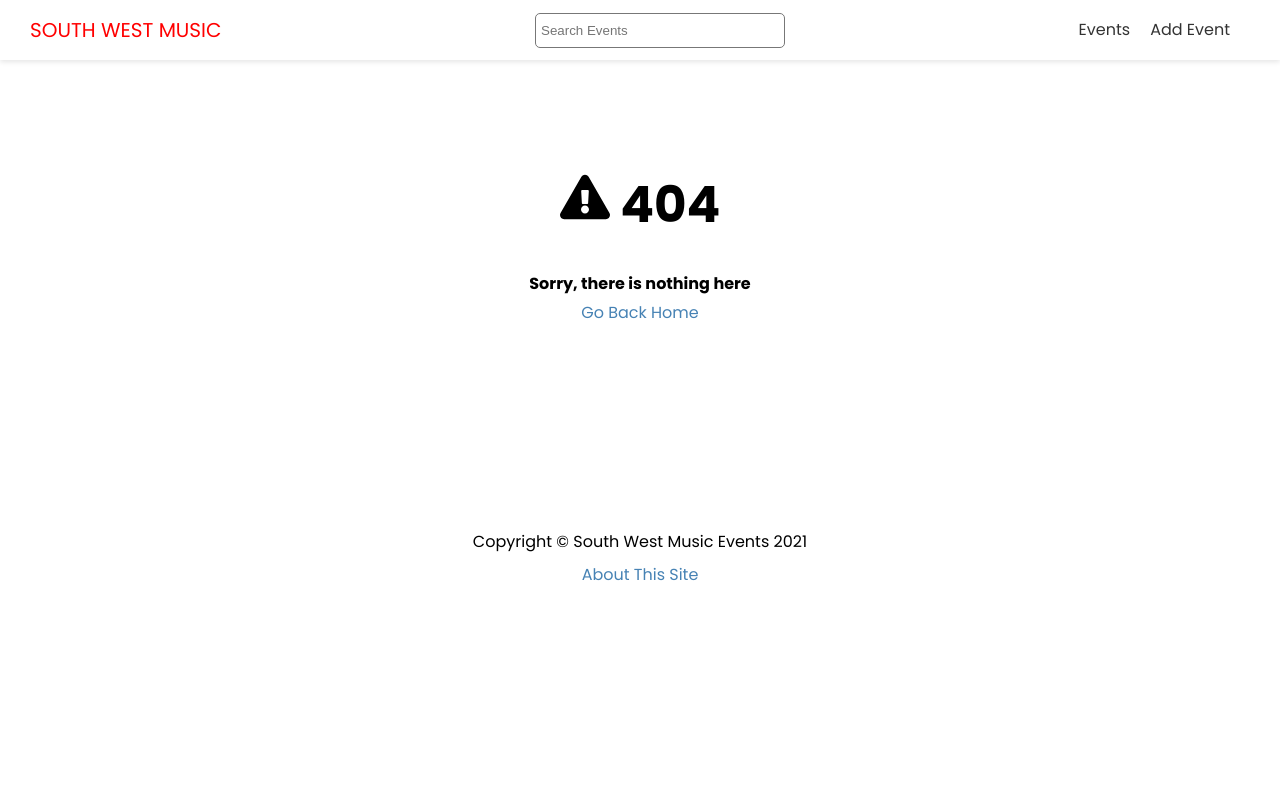
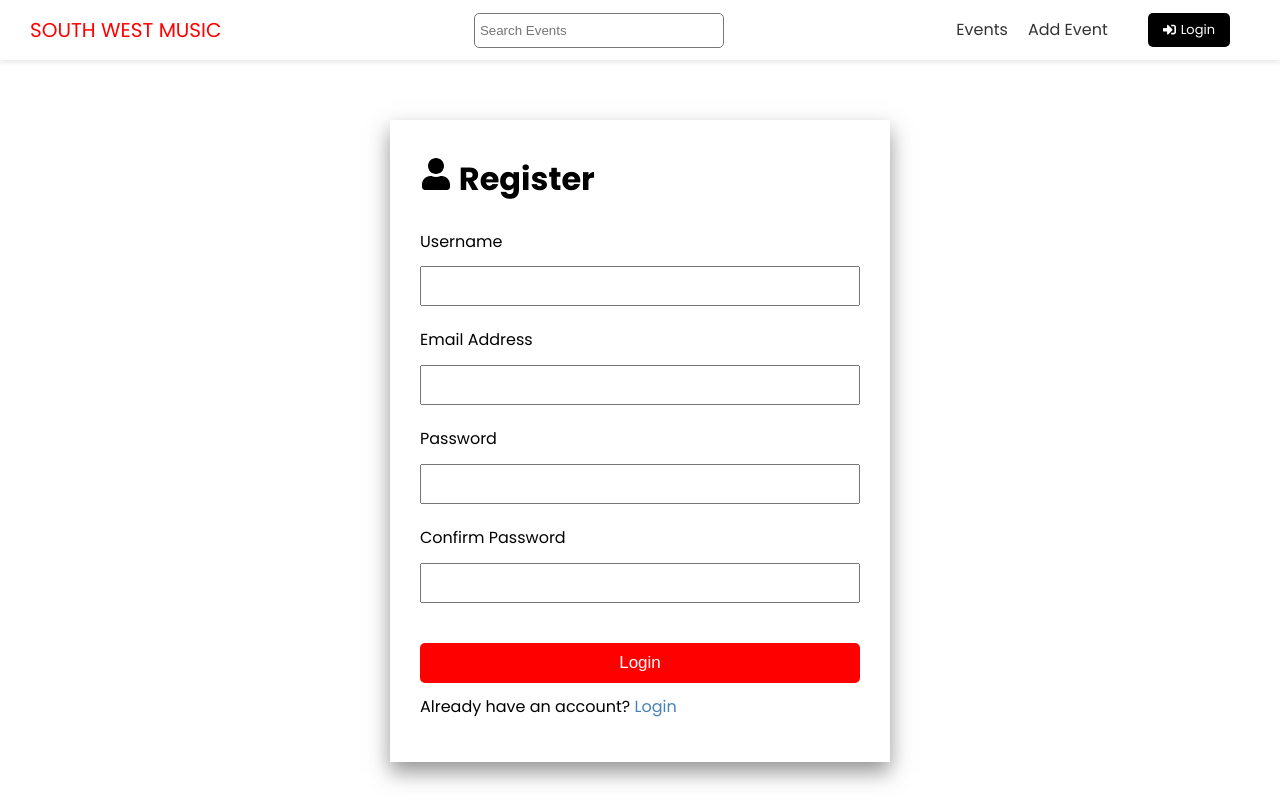
Before and after one commit to ckaylor33/nextjs-events-frontend, a Next.js app: page /account/register in a window 1280 px wide. Before the commit this address had no page. Shown: the top 800 px of the page. Built offline with nearby package versions, Linux system fonts and the light colour scheme.

Commit message:
register and login pages/forms setup

```diff
--- a/components/Header.js
+++ b/components/Header.js
@@ -1,4 +1,5 @@
 import Link from 'next/link'
+import { FaSignInAlt, FaSignOutAlt } from 'react-icons/fa'
 
 import Search from './Search'
 import styles from '@/styles/Header.module.css'
@@ -18,8 +19,17 @@
             <Link href='/events'>
               <a>Events</a>
             </Link>
+          </li>
+          <li>
             <Link href='/events/add'>
               <a>Add Event</a>
+            </Link>
+          </li>
+          <li>
+            <Link href='/account/login'>
+              <a className='btn-secondary btn-icon'>
+                <FaSignInAlt /> Login
+              </a>
             </Link>
           </li>
         </ul>
--- /dev/null
+++ b/pages/account/register.js
@@ -0,0 +1,78 @@
+import { FaUser } from 'react-icons/fa'
+import { ToastContainer, toast } from 'react-toastify'
+import 'react-toastify/dist/ReactToastify.css'
+import { useState, useEffect, useContext } from 'react'
+import Link from 'next/link'
+
+import Layout from '@/components/Layout'
+
+import styles from '@/styles/AuthForm.module.css'
+
+export default function RegisterPage() {
+  const [email, setEmail] = useState('')
+  const [username, setUsername] = useState('')
+  const [password, setPassword] = useState('')
+  const [passwordConfirm, setPasswordConfirm] = useState('')
+
+  const handleSubmit = (e) => {
+    e.preventDefault()
+    if (password !== passwordConfirm) {
+      toast.error('Passwords do not match!')
+    }
+
+    console.log({ username, email, password })
+  }
+
+  return (
+    <Layout title='User Registration'>
+      <div className={styles.auth}>
+        <h1>
+          <FaUser /> Register
+        </h1>
+        <ToastContainer />
+        <form onSubmit={handleSubmit}>
+          <div>
+            <label htmlFor='username'>Username</label>
+            <input
+              type='text'
+              id='username'
+              value={username}
+              onChange={(e) => setUsername(e.target.value)}
+            />
+          </div>
+          <div>
+            <label htmlFor='email'>Email Address</label>
+            <input
+              type='email'
+              id='email'
+              value={email}
+              onChange={(e) => setEmail(e.target.value)}
+            />
+          </div>
+          <div>
+            <label htmlFor='password'>Password</label>
+            <input
+              type='password'
+              id='password'
+              value={password}
+              onChange={(e) => setPassword(e.target.value)}
+            />
+          </div>
+          <div>
+            <label htmlFor='passwordConfirm'>Confirm Password</label>
+            <input
+              type='password'
+              id='passwordConfirm'
+              value={passwordConfirm}
+              onChange={(e) => setPasswordConfirm(e.target.value)}
+            />
+          </div>
+          <input type='submit' value='Login' className='btn' />
+        </form>
+        <p>
+          Already have an account? <Link href='/account/login'>Login</Link>
+        </p>
+      </div>
+    </Layout>
+  )
+}
--- /dev/null
+++ b/styles/AuthForm.module.css
@@ -0,0 +1,31 @@
+.auth {
+  max-width: 500px;
+  margin: auto;
+  padding: 30px;
+  box-shadow: 0px 10px 20px 0px rgba(50, 50, 50, 0.52);
+}
+
+.auth label {
+  display: block;
+  margin-bottom: 10px;
+}
+
+.auth input[type='text'],
+.auth input[type='email'],
+.auth input[type='password'] {
+  display: block;
+  width: 100%;
+  height: 40px;
+  padding: 5px;
+  font-size: 18px;
+}
+
+.auth input[type='submit'] {
+  margin-top: 20px;
+  width: 100%;
+  font-size: 17px;
+}
+
+.auth div {
+  margin-bottom: 20px;
+}
```
Also changed, not shown: pages/account/login.js (added, +54 -0 lines).
